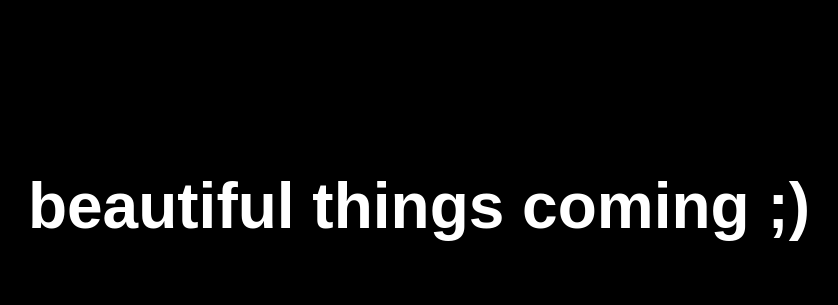
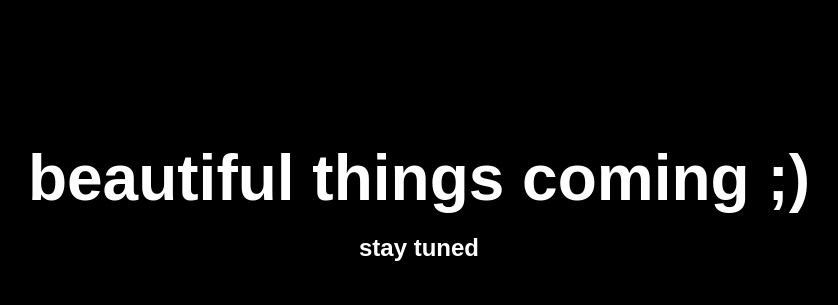
Before and after one commit to abhibains/blog, a plain HTML site: page index.html in a window 1280 px wide. Shown: the part 210-515 px from the top of the page, without its empty margins (221-1059 px from the left). Drawn offline with Linux system fonts and the light colour scheme.

Commit message:
Update index.html

```diff
--- a/index.html
+++ b/index.html
@@ -34,6 +34,7 @@
 <body>
     <div class="container">
         <h1>beautiful things coming ;)</h1>
+        <h2>stay tuned</h2>
     </div>
 </body>
 </html>
```
